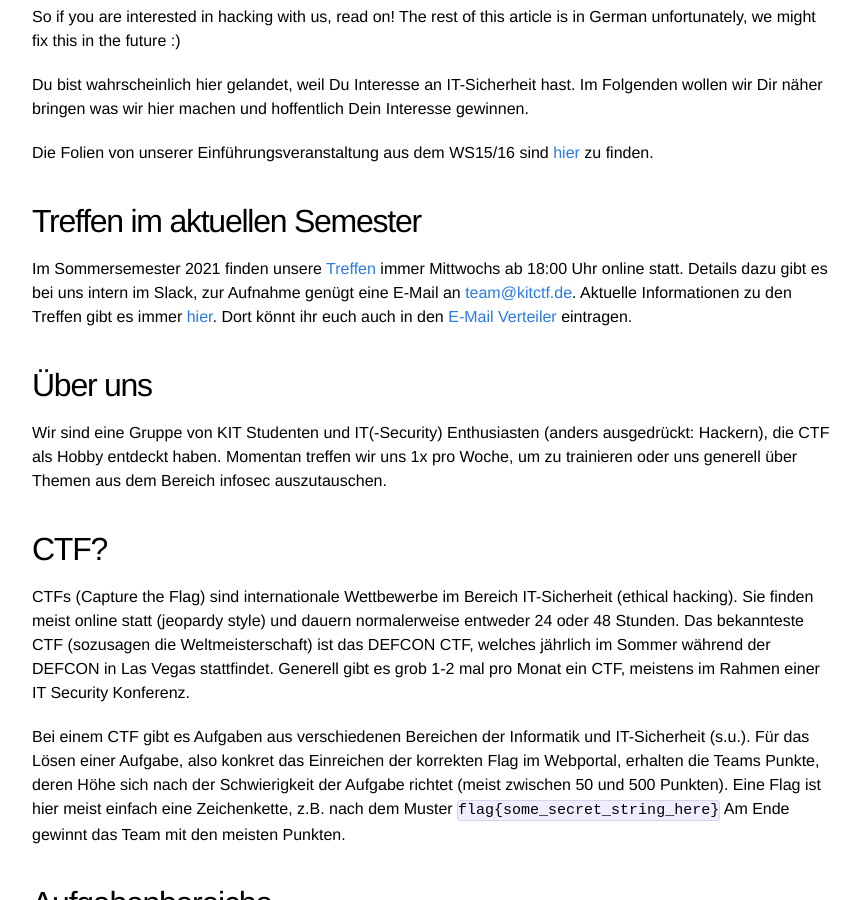
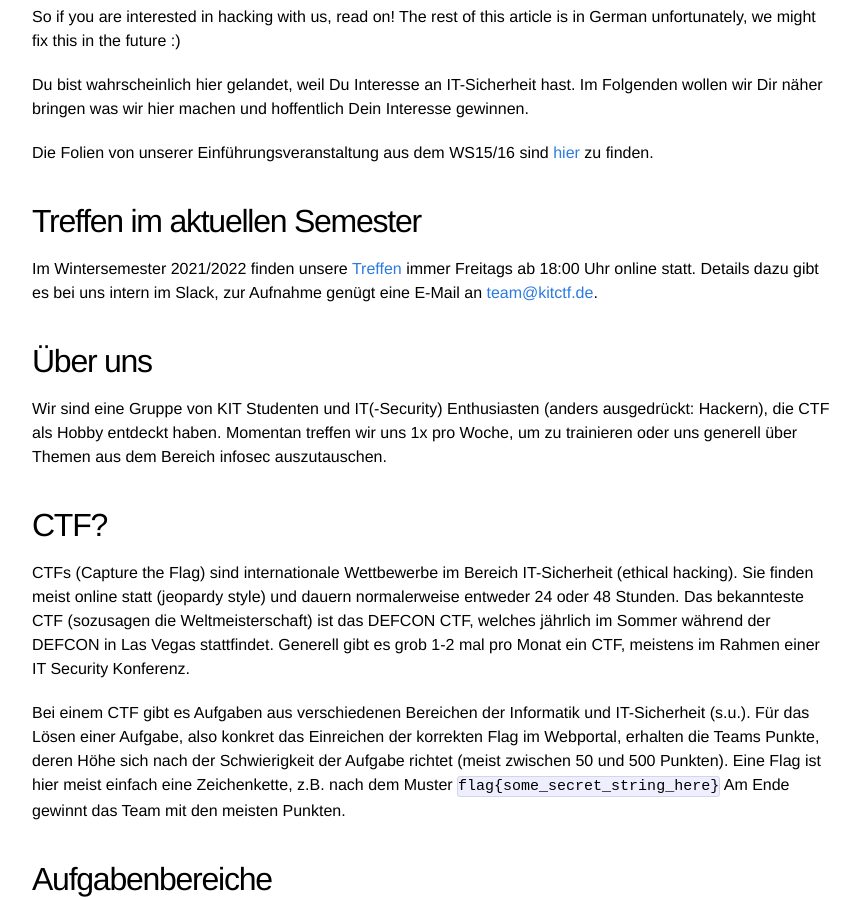
Before and after one commit to kitctf/www, a Jekyll site: the page built from about.md, in a window 1280 px wide and 900 px high, scrolled down 309 px. Shown: the whole window, without its empty margins (208-1068 px from the left). Built offline with Jekyll 4.4.1, drawn with Linux system fonts in a browser that asks for light colours.

Commit message:
updated date of weekly meetings

```diff
--- a/about.md
+++ b/about.md
@@ -18,10 +18,8 @@
 
 ## Treffen im aktuellen Semester
 
-Im Sommersemester 2021 finden unsere [Treffen](http://crypto.iti.kit.edu/index.php?id=kitctf) immer Mittwochs ab 18:00 Uhr online statt.
+Im Wintersemester 2021/2022 finden unsere [Treffen](http://crypto.iti.kit.edu/index.php?id=kitctf) immer Freitags ab 18:00 Uhr online statt.
 Details dazu gibt es bei uns intern im Slack, zur Aufnahme genügt eine E-Mail an [team@kitctf.de](mailto:team@kitctf.de).
-Aktuelle Informationen zu den Treffen gibt es immer [hier](http://crypto.iti.kit.edu/index.php?id=kitctf).
-Dort könnt ihr euch auch in den [E-Mail Verteiler](https://lists.ira.uni-karlsruhe.de/mailman/listinfo/kitctf) eintragen.
 
 ## Über uns
 Wir sind eine Gruppe von KIT Studenten und IT(-Security) Enthusiasten (anders ausgedrückt: Hackern), die CTF als Hobby entdeckt haben.
```
